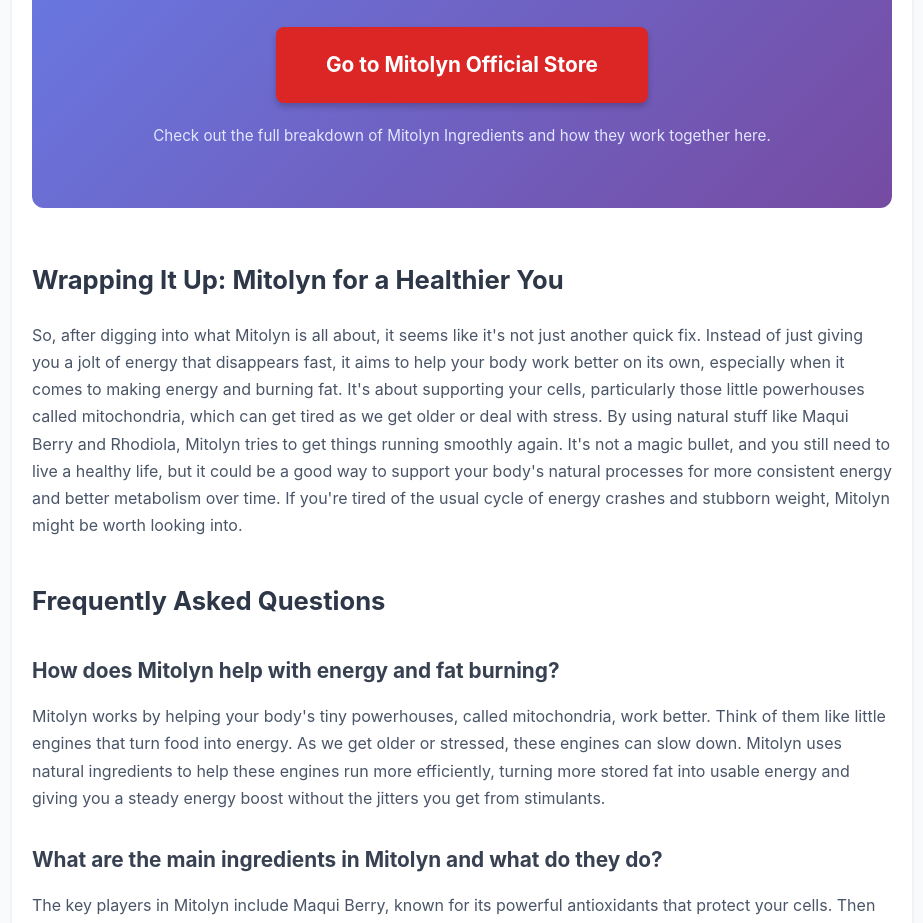
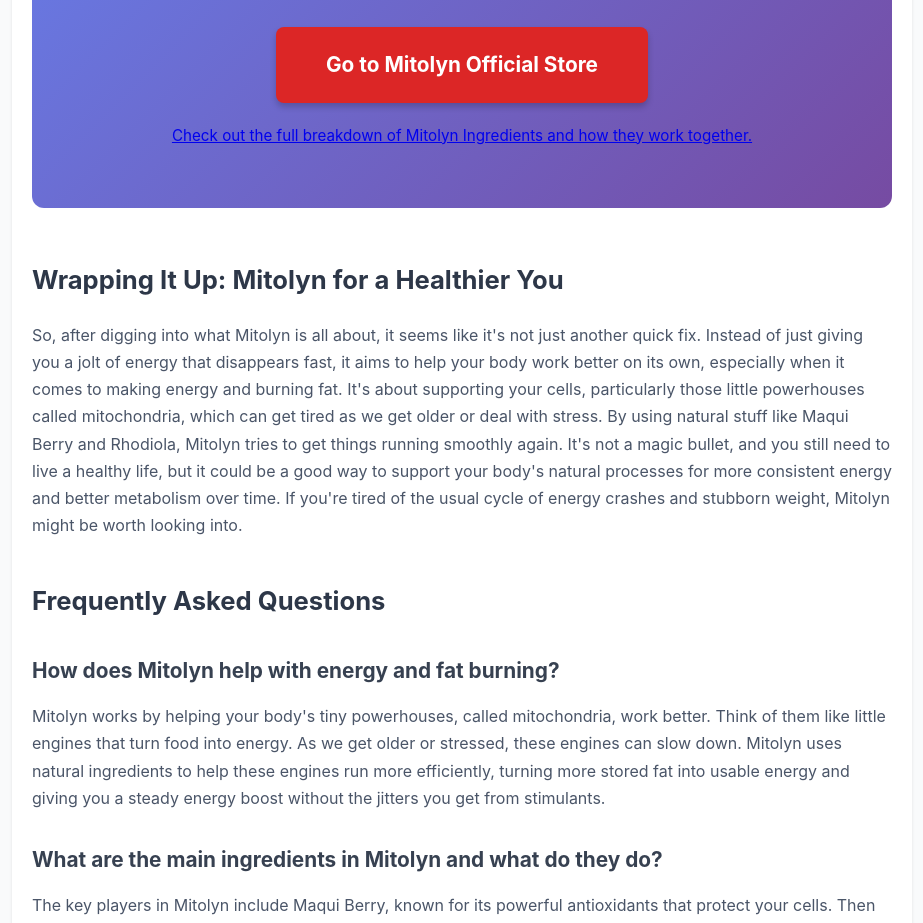
Before and after one commit to bestfatburnerformen/mitolyn-ingredients, a plain HTML site: page index.html in a window 1280 px wide. Shown: the part 7830-8753 px from the top of the page, without its empty margins (178-1101 px from the left). Drawn offline with Linux system fonts and the light colour scheme.

Commit message:
Update index.html

```diff
--- a/index.html
+++ b/index.html
@@ -5,7 +5,7 @@
     <meta name="viewport" content="width=device-width, initial-scale=1.0">
 
     <!-- Enhanced Title Tag with Year -->
-    <title>Mitolyn Ingredients: How Mitolyn Boosts Wellness and Energy (2025)</title>
+    <title>Mitolyn Ingredients: How Mitolyn Boosts Wellness and Energy</title>
 
     <!-- Meta Description -->
     <meta name="description" content="Discover the Mitolyn ingredients that boost wellness and energy. Learn how Maqui Berry, Astaxanthin, and Rhodiola support cellular metabolism and sustained energy without stimulants.">
@@ -410,7 +410,7 @@
 
             <a href="https://hop.clickbank.net/?affiliate=sivam189&vendor=mitolyn&tid=cms" class="cta-button">Go to Mitolyn Official Store</a>
 
-            <p class="cta-subtext">Check out the full breakdown of Mitolyn Ingredients and how they work together here.</p>
+            <p class="cta-subtext"> <a href="https://mitolyn-reviews-8d3.pages.dev"> Check out the full breakdown of Mitolyn Ingredients and how they work together.</a> </p>
         </div>
 
         <h2>Wrapping It Up: Mitolyn for a Healthier You</h2>
```
